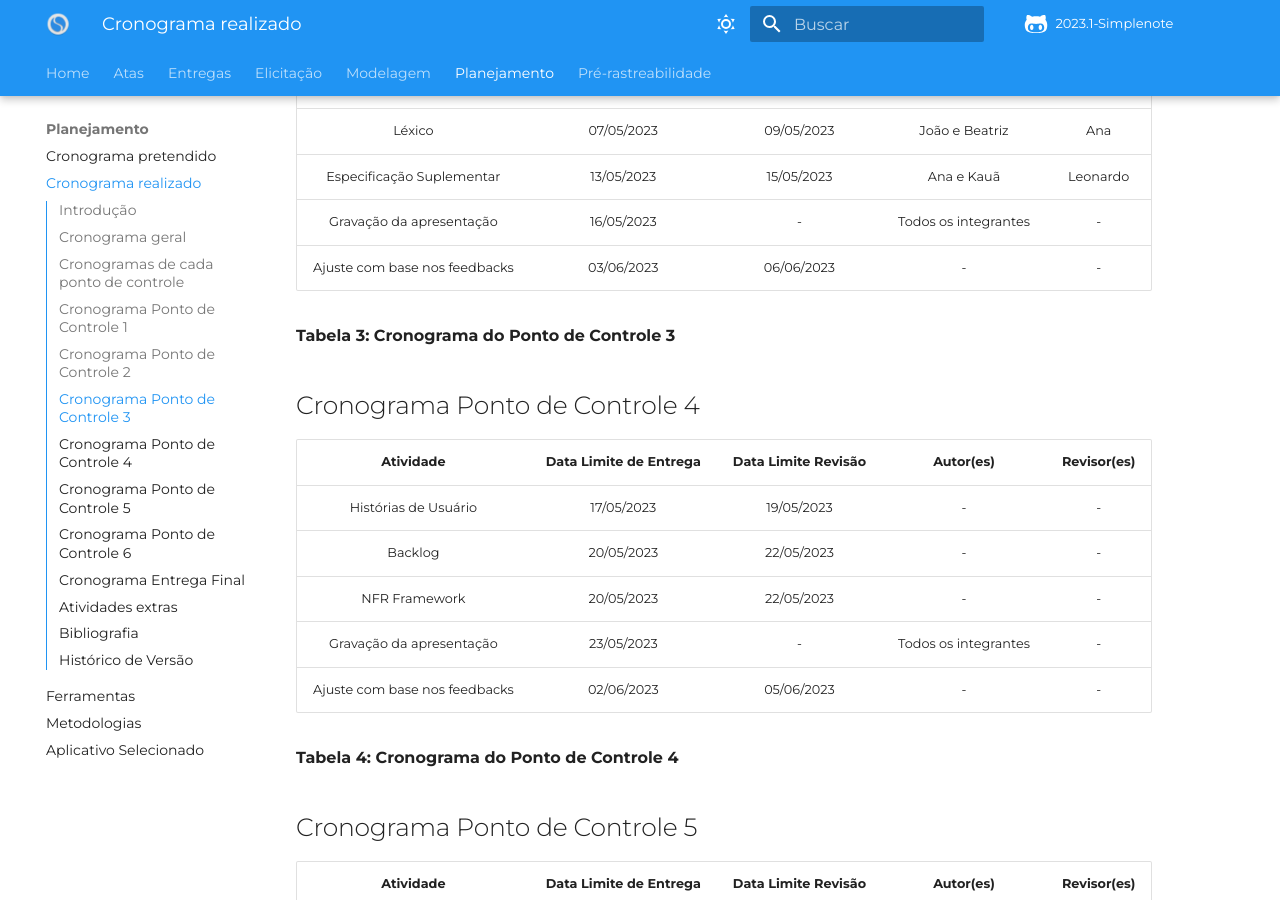
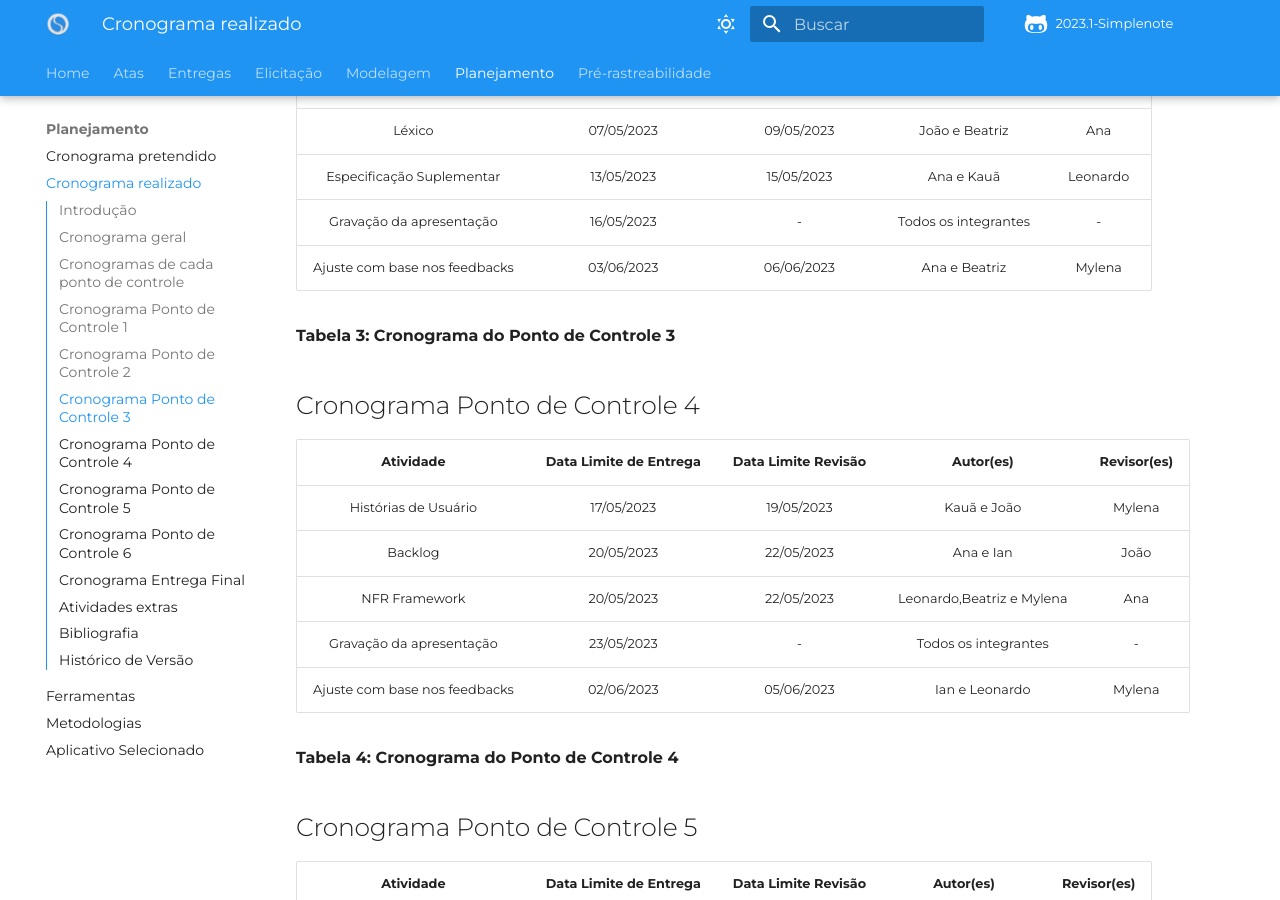
Before and after one commit to Requisitos-de-Software/2023.1-Simplenote, an MkDocs documentation site: the page built from docs/planejamento/cronograma_realizado.md, in a window 1280 px wide and 900 px high, scrolled down 2463 px. Built offline with MkDocs 1.6.1 and Material for MkDocs 9.7.7, drawn with Linux system fonts in a browser that asks for light colours; some web fonts are replaced; comment, search, counter and statistics services are not loaded.

Commit message:
Update cronograma_realizado.md

```diff
--- a/docs/planejamento/cronograma_realizado.md
+++ b/docs/planejamento/cronograma_realizado.md
@@ -63,7 +63,7 @@ Ele está em constante mudança até a entrega final.
 |          Léxico           |       07/05/2023       |     09/05/2023      |   João e Beatriz     |     Ana      |
 | Especificação Suplementar |       13/05/2023       |      15/05/2023     |     Ana e Kauã       |   Leonardo   |
 | Gravação da apresentação  |       16/05/2023       |       -             | Todos os integrantes |      -       |
-| Ajuste com base nos feedbacks| 03/06/2023          | 06/06/2023          | -                    | -            |
+| Ajuste com base nos feedbacks| 03/06/2023          | 06/06/2023          |     Ana e Beatriz    |    Mylena    |
 
 
 **Tabela 3: Cronograma do Ponto de Controle 3**
@@ -72,11 +72,11 @@ Ele está em constante mudança até a entrega final.
 
 |        Atividade         | Data Limite de Entrega | Data Limite Revisão |          Autor(es)           |     Revisor(es)      |
 | :----------------------: | :--------------------: | :-----------------: | :--------------------------: | :------------------: |
-|   Histórias de Usuário   |      17/05/2023        |     19/05/2023      | -                           |      -               |
-|         Backlog          |       20/05/2023       |     22/05/2023      |     -                        |    -                 |
-|      NFR Framework       |       20/05/2023       |     22/05/2023      |          -                   |      -               |
+|   Histórias de Usuário   |      17/05/2023        |     19/05/2023      |         Kauã e João          |        Mylena        |
+|         Backlog          |       20/05/2023       |     22/05/2023      |          Ana e Ian           |        João          |
+|      NFR Framework       |       20/05/2023       |     22/05/2023      |  Leonardo,Beatriz e Mylena   |        Ana           |
 | Gravação da apresentação |       23/05/2023       |          -          |     Todos os integrantes     |          -           |
-| Ajuste com base nos feedbacks| 02/06/2023         |  05/06/2023         | -                            | -                    |
+| Ajuste com base nos feedbacks| 02/06/2023         |  05/06/2023         |       Ian e Leonardo         |        Mylena        |
 
 **Tabela 4: Cronograma do Ponto de Controle 4**
 
@@ -106,7 +106,7 @@ Ele está em constante mudança até a entrega final.
 
 |                   Atividade                   | Data Limite de Entrega | Data Limite Revisão |      Autor(es)       | Revisor(es) |
 | :-------------------------------------------: | :--------------------: | :-----------------: | :------------------: | :---------: |
-|   Planejamento de verificação dos artefatos   |       03/07/2023      |     05/07/2023      |        Todos os integrantes      |Todos os integrantes             |
+|   Planejamento de verificação dos artefatos   |       03/07/2023       |     05/07/2023      | Todos os integrantes |Todos os integrantes             |
 |           Gravação da apresentação            |       06/07/2023       |          -          | Todos os integrantes |      -      |
 
 **Tabela 7: Cronograma da Entrega Final**
```
